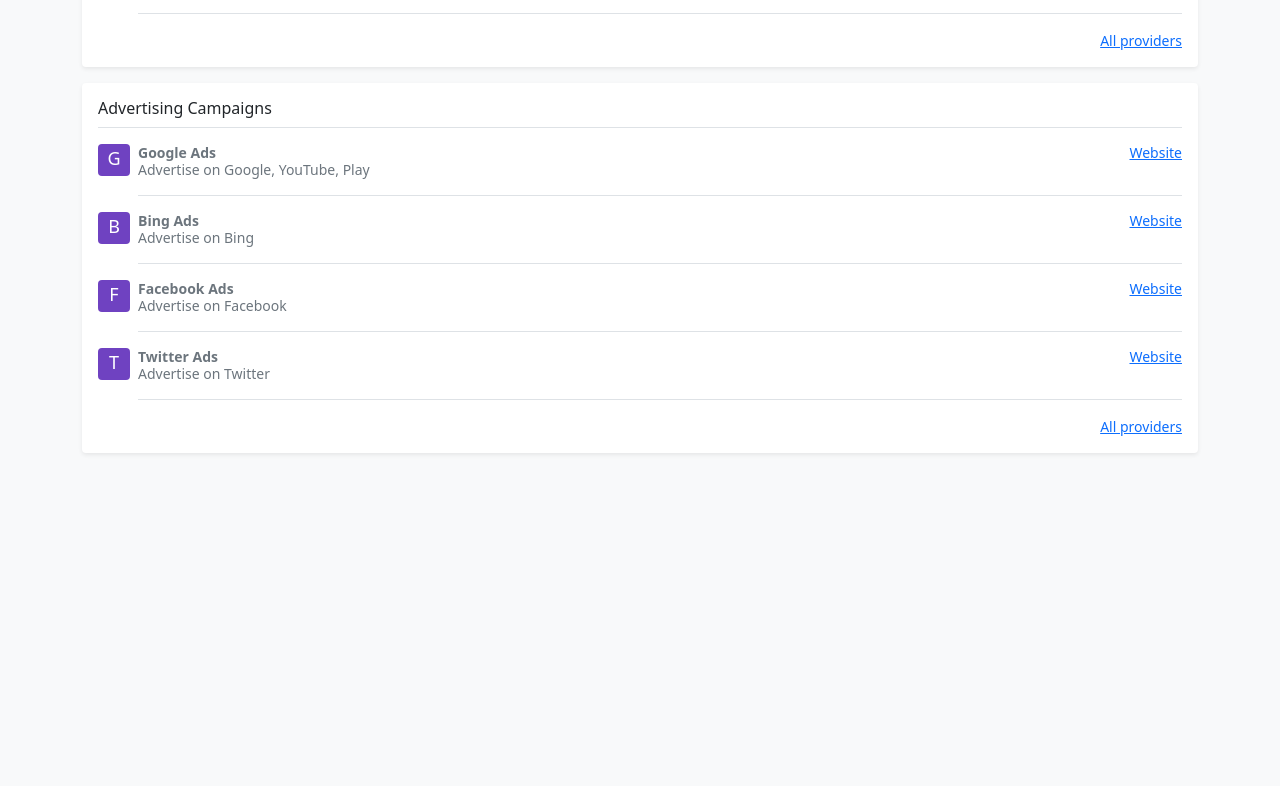
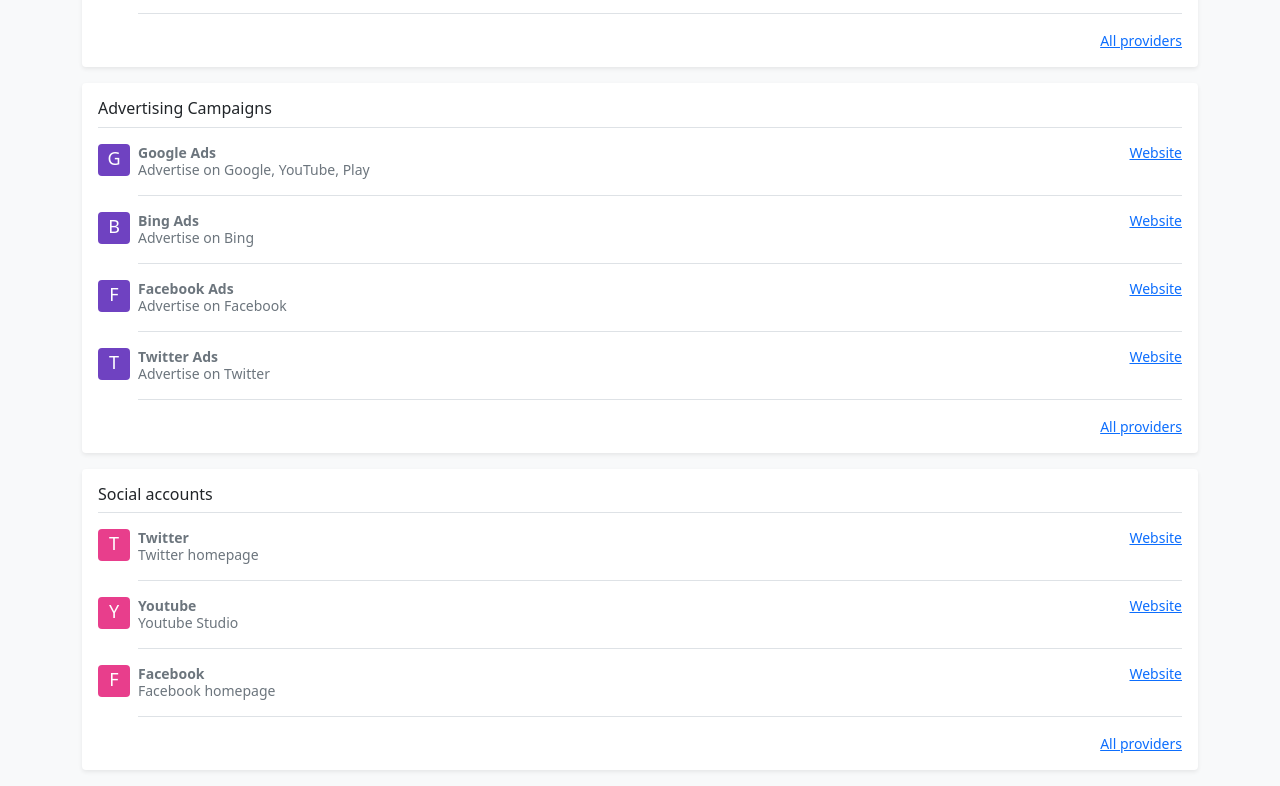
Before and after one commit to webmasterbits/portal, a plain HTML site: page index.html in a window 1280 px wide. Shown: the part 695-1481 px from the top of the page. Before the commit the page ends 1164 px from the top, so only its background shows below. Drawn offline with Linux system fonts and the light colour scheme.

Commit message:
Update index.html

```diff
--- a/index.html
+++ b/index.html
@@ -6,7 +6,7 @@
     <meta name="description" content="Quick links to popular webmaster tools and resources.">
     <meta name="author" content="@webmasterbits">
     <meta name="theme-color" content="#7952b3">
-    <title>Webmaster Portal</title>
+    <title>Portal</title>
     <link rel="canonical" href="https://portal.webmasterbits.com">
 
 <style type="text/css">
@@ -303,6 +303,54 @@
 
 
 
+  <!-- social -->
+  <div class="my-3 p-3 bg-white rounded shadow-sm">
+
+    <h6 class="border-bottom pb-2 mb-0">Social accounts</h6>
+    <div class="d-flex text-muted pt-3">
+      <svg class="bd-placeholder-img flex-shrink-0 me-2 rounded" width="32" height="32" xmlns="http://www.w3.org/2000/svg" role="img" aria-label="G" preserveAspectRatio="xMidYMid slice" focusable="false"><title>Twitter</title><rect width="100%" height="100%" fill="#e83e8c"/><text x="50%" y="50%" fill="#fff" dy=".3em">T</text></svg>
+
+      <div class="pb-3 mb-0 small lh-sm border-bottom w-100">
+        <div class="d-flex justify-content-between">
+          <strong class="text-gray-dark">Twitter</strong>
+          <a href="https://www.twitter.com">Website</a>
+        </div>
+        <span class="d-block">Twitter homepage</span>
+      </div>
+    </div>
+
+    <div class="d-flex text-muted pt-3">
+      <svg class="bd-placeholder-img flex-shrink-0 me-2 rounded" width="32" height="32" xmlns="http://www.w3.org/2000/svg" role="img" aria-label="A" preserveAspectRatio="xMidYMid slice" focusable="false"><title>Youtube Studio</title><rect width="100%" height="100%" fill="#e83e8c"/><text x="50%" y="50%" fill="#fff" dy=".3em">Y</text></svg>
+
+      <div class="pb-3 mb-0 small lh-sm border-bottom w-100">
+        <div class="d-flex justify-content-between">
+          <strong class="text-gray-dark">Youtube</strong>
+          <a href="https://studio.youtube.com/">Website</a>
+        </div>
+        <span class="d-block">Youtube Studio</span>
+      </div>
+    </div>
+
+    <div class="d-flex text-muted pt-3">
+      <svg class="bd-placeholder-img flex-shrink-0 me-2 rounded" width="32" height="32" xmlns="http://www.w3.org/2000/svg" role="img" aria-label="C" preserveAspectRatio="xMidYMid slice" focusable="false"><title>Facebook homepage</title><rect width="100%" height="100%" fill="#e83e8c"/><text x="50%" y="50%" fill="#fff" dy=".3em">F</text></svg>
+
+      <div class="pb-3 mb-0 small lh-sm border-bottom w-100">
+        <div class="d-flex justify-content-between">
+          <strong class="text-gray-dark">Facebook</strong>
+          <a href="https://www.facebook.com">Website</a>
+        </div>
+        <span class="d-block">Facebook homepage</span>
+      </div>
+    </div>
+
+    <small class="d-block text-end mt-3">
+      <a href="#">All providers</a>
+    </small>
+  </div>
+
+
+
+
 
 
 
```
